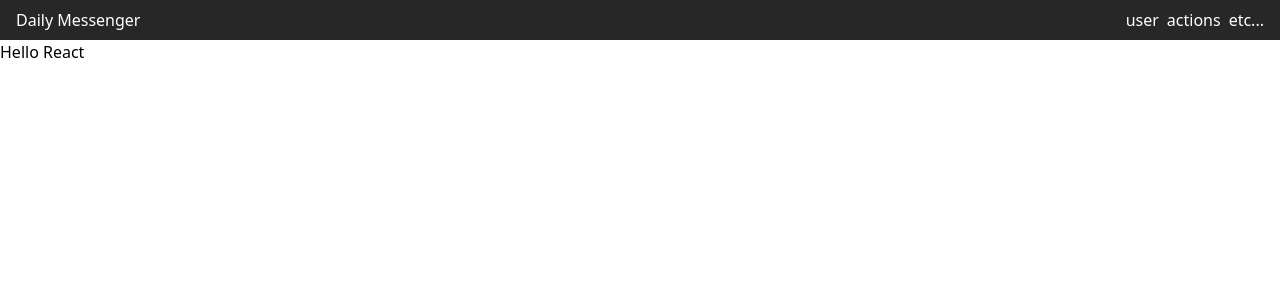
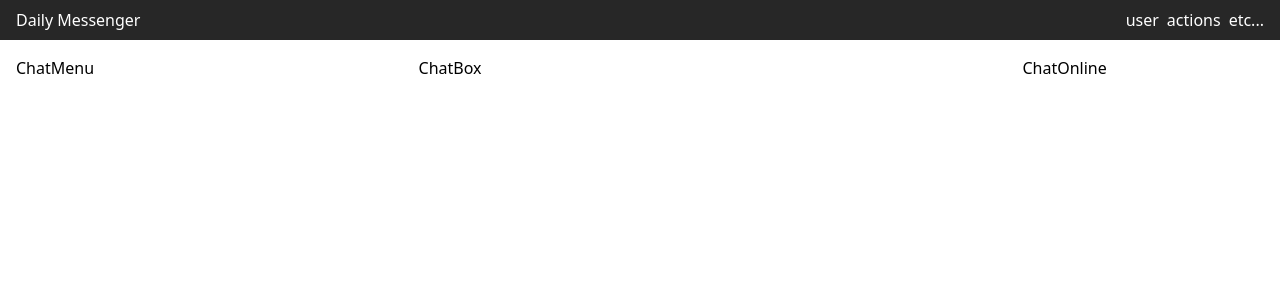
Before and after one commit to Petya29/daily-messenger, a React (Vite) app in the folder client/react/: page / in a window 1280 px wide. Shown: the top 300 px of the page. Built offline with nearby package versions, Linux system fonts and the light colour scheme.

Commit message:
Created layout for chat

```diff
--- a/client/react/src/App.tsx
+++ b/client/react/src/App.tsx
@@ -1,6 +1,7 @@
 import { Fragment } from "react"
 import { setupSocket } from "./lib/socket"
 import { NavBar } from "./components/partials/NavBar"
+import { MessengerWrapper } from "./pages/messenger/MessengerWrapper"
 
 //export const socket = setupSocket();
 
@@ -8,7 +9,9 @@ function App() {
   return (
     <Fragment>
       <NavBar />
-      <main>Hello React</main>
+      <main>
+        <MessengerWrapper />
+      </main>
     </Fragment>
   )
 }
--- /dev/null
+++ b/client/react/src/components/partials/messenger/ChatBox.tsx
@@ -0,0 +1,5 @@
+export const ChatBox = () => {
+  return (
+    <div className="basis-1/2">ChatBox</div>
+  )
+}
--- /dev/null
+++ b/client/react/src/components/partials/messenger/ChatMenu.tsx
@@ -0,0 +1,5 @@
+export const ChatMenu = () => {
+  return (
+    <div className="basis-1/3">ChatMenu</div>
+  )
+}
--- /dev/null
+++ b/client/react/src/components/partials/messenger/ChatOnline.tsx
@@ -0,0 +1,5 @@
+export const ChatOnline = () => {
+  return (
+    <div className="basis-1/5">ChatOnline</div>
+  )
+}
--- /dev/null
+++ b/client/react/src/pages/Home.tsx
@@ -0,0 +1,5 @@
+export const Home = () => {
+  return (
+    <h1>Home Page</h1>
+  )
+}
--- /dev/null
+++ b/client/react/src/pages/messenger/MessengerWrapper.tsx
@@ -0,0 +1,13 @@
+import { ChatBox } from "../../components/partials/messenger/ChatBox";
+import { ChatMenu } from "../../components/partials/messenger/ChatMenu";
+import { ChatOnline } from "../../components/partials/messenger/ChatOnline";
+
+export const MessengerWrapper = () => {
+  return (
+    <div className="flex h-[calc(100vh_-_40px)] p-4">
+        <ChatMenu />
+        <ChatBox />
+        <ChatOnline />
+    </div>
+  )
+}
```
